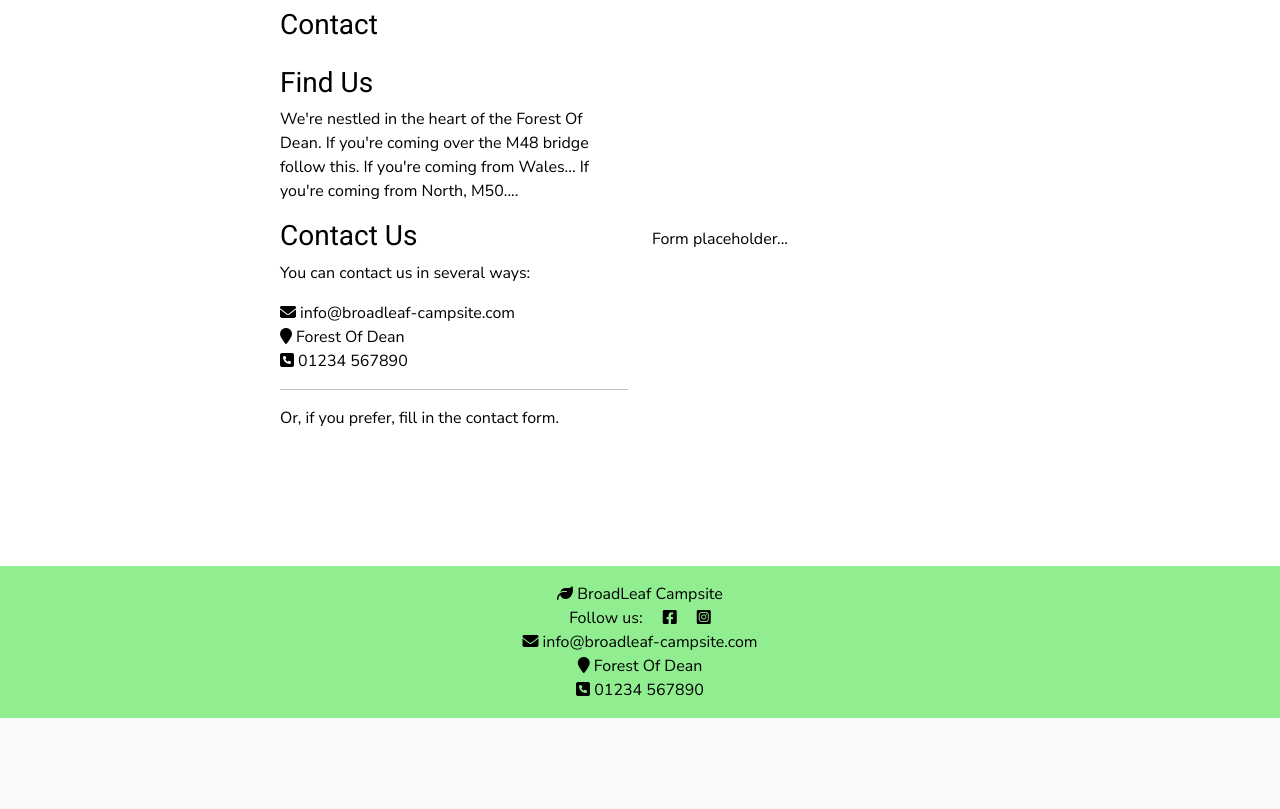
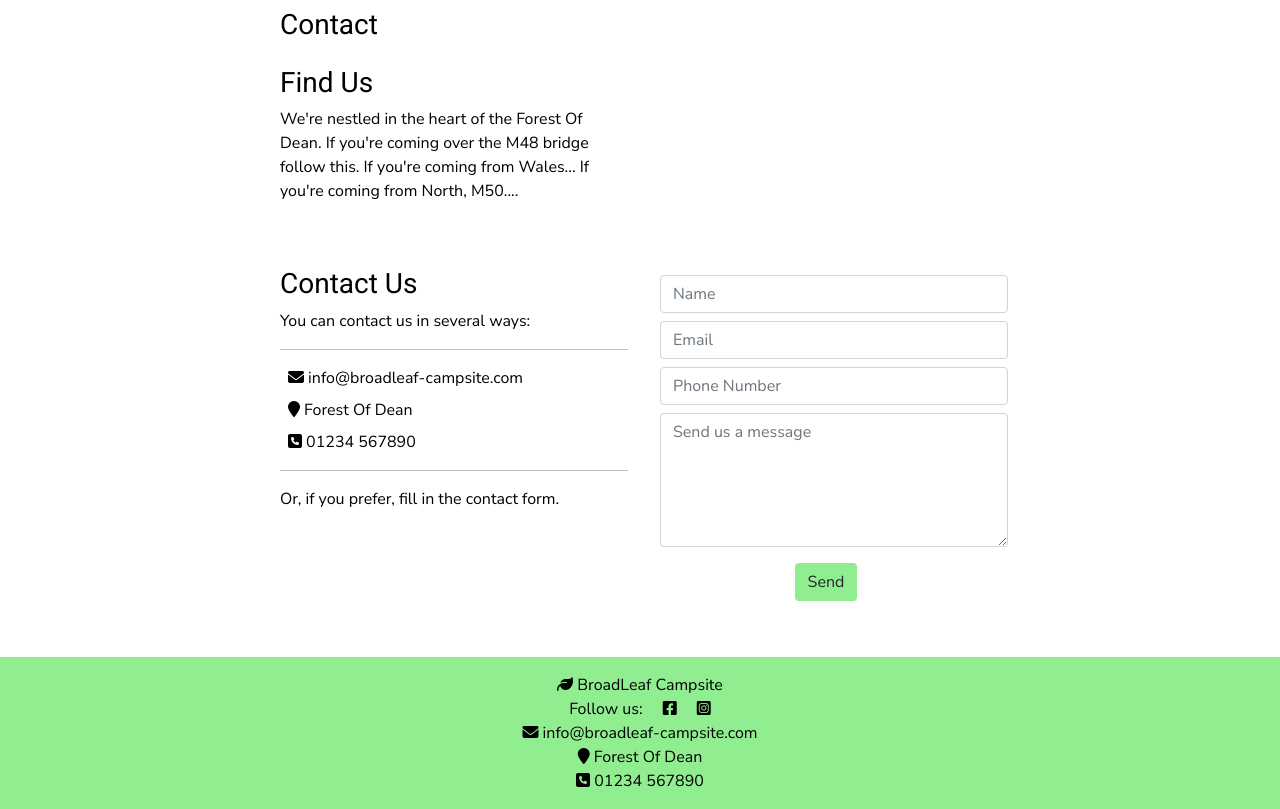
Before and after one commit to TR94/broadleaf-campsite, a Django app: page /about/contact/ in a window 1280 px wide. Shown: the part 82-891 px from the top of the page. Before the commit the page ends 800 px from the top, so only its background shows below. Run offline with Django 3.2, Linux system fonts and the light colour scheme; data that the repository does not hold is empty; some libraries are stand-ins or nearby versions.

Commit message:
Update contact form to link with emailJS api

```diff
--- a/about/templates/contact.html
+++ b/about/templates/contact.html
@@ -33,28 +33,31 @@
           </gmp-map>
         </div>
     </div>
-    <div class="row">
+    <div class="row mt-5 mb-5">
         <div class="col-md-4 offset-md-2">
             <h3>Contact Us</h3>
             <p>You can contact us in several ways:
-                <p class="m-0"><i class="fa fa-envelope" aria-hidden="true"></i> info@broadleaf-campsite.com</p>
-                <p class="m-0"><i class="fa fa-map-marker" aria-hidden="true"></i> Forest Of Dean </p>
-                <p class="m-0"><i class="fa fa-phone-square" aria-hidden="true"></i> 01234 567890</p>
+                <hr>
+                <p class="m-2"><i class="fa fa-envelope" aria-hidden="true"></i> info@broadleaf-campsite.com</p>
+                <p class="m-2"><i class="fa fa-map-marker" aria-hidden="true"></i> Forest Of Dean </p>
+                <p class="m-2"><i class="fa fa-phone-square" aria-hidden="true"></i> 01234 567890</p>
                 <hr>
                 <p>Or, if you prefer, fill in the contact form.</p>
             </p>
         </div>
-        <div class="col-md-4 mt-2">
-            <p>Form placeholder...</p>
+        <div class="col-md-4">
+            <form onsubmit="return sendMail(this);">
+                <input type="text" name="name" id="fullname" class="form-control m-2" placeholder="Name" required />
+                <input type="email" name="email" id="emailaddress" class="form-control m-2" placeholder="Email" required />
+                <input type="text" name="phone" id="phonenumber" class="form-control m-2" placeholder="Phone Number" required />
+                <textarea rows="5" name="message" id="message" class="form-control m-2" placeholder="Send us a message" required></textarea>                    <div class="form-row text-center">
+                    <div class="col">
+                        <button type="submit" class="btn btn-green m-2">Send</button>
+                    </div>
+                </div>
+            </form>
         </div>
     </div>
 </div>
 
-
-
-
-
-<script>
-    var APIKey = 'AIzaSyB7Fs47HLPaCKd51N5wTbD8tc5NvPbKTXs';
-</script>
 {% endblock %}
--- a/broadleaf/settings.py
+++ b/broadleaf/settings.py
@@ -29,7 +29,7 @@ SECRET_KEY = 'tywn!h9cf)ztvx_u9ylcl*dp(1(a-__@^us!p!zelmm$0v+9cy'
 # SECURITY WARNING: don't run with debug turned on in production!
 DEBUG = True
 
-ALLOWED_HOSTS = ['8000-tr94-broadleafcampsit-pzn4i2gfr4t.ws-eu106.gitpod.io','broadleaf-booking-6b23cb1d45f9.herokuapp.com', 'localhost']
+ALLOWED_HOSTS = ['8000-tr94-broadleafcampsit-uneikm8mffo.ws-eu106.gitpod.io','broadleaf-booking-6b23cb1d45f9.herokuapp.com', 'localhost']
 
 
 # Application definition
--- /dev/null
+++ b/static/js/sendMail.js
@@ -0,0 +1,17 @@
+// JS Function from Bootstrap Resume walkthough
+
+function sendMail(contactForm) {
+    emailjs.send("service_1n6flmt", "template_cx2tzzb", {
+        "from_name": contactForm.name.value,
+        "from_email": contactForm.email.value,
+        "from_phone": contactForm.phone.value,
+        "message": contactForm.message.value,
+    })
+    .then(
+        function(response) {
+            console.log("SUCCESS", response);
+        },
+        function(error) {
+            console.log("FAILED", error);
+        });
+}
--- a/templates/base.html
+++ b/templates/base.html
@@ -19,6 +19,15 @@
 
     <script async src="https://maps.googleapis.com/maps/api/js?key=AIzaSyB7Fs47HLPaCKd51N5wTbD8tc5NvPbKTXs&callback=console.debug&libraries=maps,marker&v=beta">
     </script>
+
+    <!-- Email JS script for contact form -->
+    <script type="text/javascript" src="https://cdn.jsdelivr.net/npm/@emailjs/browser@3/dist/email.min.js"></script>
+    <script type="text/javascript">
+      (function(){
+        emailjs.init("LASPK5LNMCED2sjOW");
+      })();
+    </script>
+
     <!-- Stylesheet -->
     <link rel="stylesheet" href="{% static 'css/style.css' %}">
 
@@ -102,5 +111,7 @@
       alert.close();
     }, 10000);
   </script>
+  <!-- EmailJS script -->
+  <script src="{% static 'js/sendMail.js' %}"></script>
 </body>
 </html>
```
Also changed, not shown: booking/forms.py (+11 -0 lines). Lines whose indentation alone changed are shown as unchanged.
